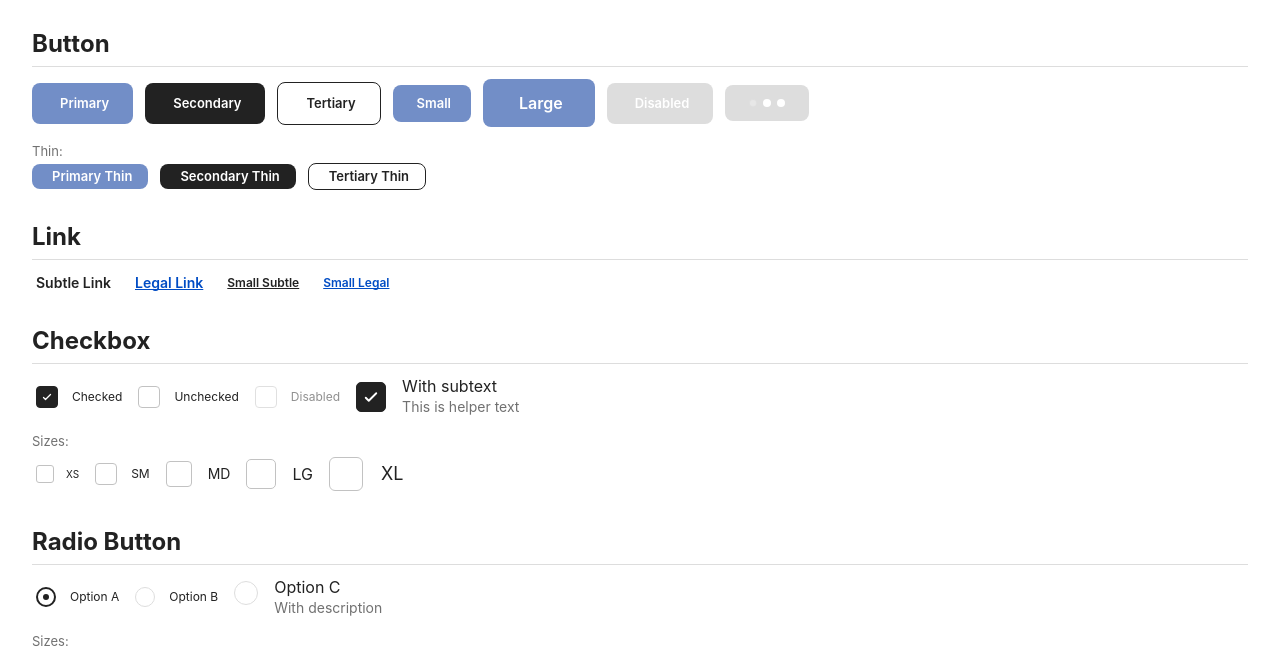
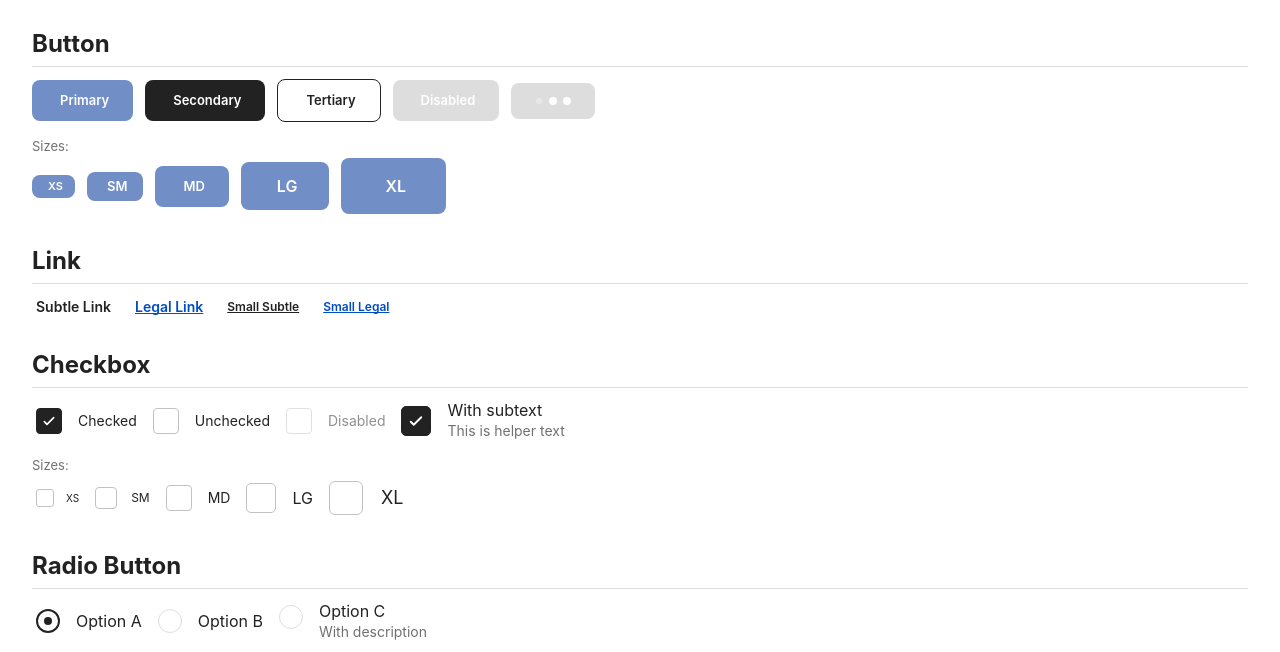
Before and after one commit to LandoCole/caylina-ui-kit, a website built with Vite: page index.html in a window 1280 px wide. Shown: the part 131-783 px from the top of the page. Built offline with nearby package versions, Linux system fonts and the light colour scheme.

Commit message:
Standardize sizing across all components: default to md, normalize size names
- Change default size from sm to md for badge, chip, progress-bar, checkbox, and radio-button
- Rename link size values from medium/small to md/sm with host attribute selectors
- Standardize button sizes to xs/sm/md/lg/xl, removing thin and full variants
- Add xs/xl size support to split-button, input, and textarea
- Normalize select and multi-select field padding and font sizes to use design tokens
- Update font family from SF Pro to Inter
- Update index.html demos to reflect all sizing changes

Co-Authored-By: Claude Opus 4.6 <noreply@anthropic.com>

```diff
--- a/index.html
+++ b/index.html
@@ -34,16 +34,16 @@
     <ca-button variant="primary">Primary</ca-button>
     <ca-button variant="secondary">Secondary</ca-button>
     <ca-button variant="tertiary">Tertiary</ca-button>
-    <ca-button variant="primary" size="sm">Small</ca-button>
-    <ca-button variant="primary" size="lg">Large</ca-button>
     <ca-button variant="primary" disabled>Disabled</ca-button>
     <ca-button variant="primary" loading>Loading</ca-button>
   </div>
-  <p style="margin: 8px 0 4px; font-size: 13px; color: var(--ca-text-muted);">Thin:</p>
+  <p style="margin: 8px 0 4px; font-size: 13px; color: var(--ca-text-muted);">Sizes:</p>
   <div class="row">
-    <ca-button variant="primary" size="thin">Primary Thin</ca-button>
-    <ca-button variant="secondary" size="thin">Secondary Thin</ca-button>
-    <ca-button variant="tertiary" size="thin">Tertiary Thin</ca-button>
+    <ca-button variant="primary" size="xs">XS</ca-button>
+    <ca-button variant="primary" size="sm">SM</ca-button>
+    <ca-button variant="primary" size="md">MD</ca-button>
+    <ca-button variant="primary" size="lg">LG</ca-button>
+    <ca-button variant="primary" size="xl">XL</ca-button>
   </div>
 
   <!-- ─── Link ─── -->
@@ -51,8 +51,8 @@
   <div class="row">
     <ca-link href="#" type="subtle">Subtle Link</ca-link>
     <ca-link href="#" type="legal">Legal Link</ca-link>
-    <ca-link href="#" type="subtle" size="small">Small Subtle</ca-link>
-    <ca-link href="#" type="legal" size="small">Small Legal</ca-link>
+    <ca-link href="#" type="subtle" size="sm">Small Subtle</ca-link>
+    <ca-link href="#" type="legal" size="sm">Small Legal</ca-link>
   </div>
 
   <!-- ─── Checkbox ─── -->
@@ -120,8 +120,14 @@
     <ca-input label="Email" type="email" placeholder="you@example.com"></ca-input>
     <ca-input label="Name" error="This field is required" value="Bad value"></ca-input>
     <ca-input label="Loading" loading placeholder="Searching..."></ca-input>
+  </div>
+  <p style="margin: 8px 0 4px; font-size: 13px; color: var(--ca-text-muted);">Sizes:</p>
+  <div class="col" style="max-width: 320px;">
+    <ca-input label="XS" size="xs" placeholder="Extra small input"></ca-input>
     <ca-input label="Small" size="sm" placeholder="Small input"></ca-input>
+    <ca-input label="Medium" size="md" placeholder="Medium input"></ca-input>
     <ca-input label="Large" size="lg" placeholder="Large input"></ca-input>
+    <ca-input label="XL" size="xl" placeholder="Extra large input"></ca-input>
   </div>
 
   <!-- ─── Callout ─── -->
@@ -134,10 +140,10 @@
   <!-- ─── Chip ─── -->
   <h2>Chip</h2>
   <div class="row">
-    <ca-chip>Small (default)</ca-chip>
-    <ca-chip selected>Selected SM</ca-chip>
-    <ca-chip size="md">Medium</ca-chip>
-    <ca-chip size="md" selected>Selected MD</ca-chip>
+    <ca-chip size="sm">Small</ca-chip>
+    <ca-chip size="sm" selected>Selected SM</ca-chip>
+    <ca-chip>Medium (default)</ca-chip>
+    <ca-chip selected>Selected MD</ca-chip>
     <ca-chip disabled>Disabled</ca-chip>
   </div>
 
@@ -334,6 +340,14 @@
   <h2>Textarea</h2>
   <div style="max-width: 400px;">
     <ca-textarea label="Comment" placeholder="Write something..." maxcount="200"></ca-textarea>
+  </div>
+  <p style="margin: 8px 0 4px; font-size: 13px; color: var(--ca-text-muted);">Sizes:</p>
+  <div class="col" style="max-width: 400px;">
+    <ca-textarea size="xs" placeholder="XS textarea" rows="2"></ca-textarea>
+    <ca-textarea size="sm" placeholder="SM textarea" rows="2"></ca-textarea>
+    <ca-textarea size="md" placeholder="MD textarea" rows="2"></ca-textarea>
+    <ca-textarea size="lg" placeholder="LG textarea" rows="2"></ca-textarea>
+    <ca-textarea size="xl" placeholder="XL textarea" rows="2"></ca-textarea>
   </div>
 
   <!-- ─── Tooltip ─── -->
--- a/src/lit/badge.ts
+++ b/src/lit/badge.ts
@@ -19,13 +19,13 @@ export class CaBadge extends LitElement {
     }
 
     /* Sizes */
-    :host, :host([size='sm']) {
+    :host([size='sm']) {
       font-size: var(--ca-font-size-xs);
       min-width: 18px;
       height: 18px;
       padding: 2px 6px;
     }
-    :host([size='md']) {
+    :host, :host([size='md']) {
       font-size: var(--ca-font-size-sm);
       min-width: 22px;
       height: 22px;
@@ -36,12 +36,12 @@ export class CaBadge extends LitElement {
     :host([dot]) {
       padding: 0;
     }
-    :host([dot]), :host([dot][size='sm']) {
+    :host([dot][size='sm']) {
       width: 8px;
       height: 8px;
       min-width: 8px;
     }
-    :host([dot][size='md']) {
+    :host([dot]), :host([dot][size='md']) {
       width: 10px;
       height: 10px;
       min-width: 10px;
@@ -54,7 +54,7 @@ export class CaBadge extends LitElement {
   `;
 
   @property({ type: String, reflect: true }) variant: 'default' | 'success' | 'warning' | 'danger' = 'default';
-  @property({ type: String, reflect: true }) size: 'sm' | 'md' = 'sm';
+  @property({ type: String, reflect: true }) size: 'sm' | 'md' = 'md';
   @property({ type: Boolean, reflect: true }) dot = false;
 
   render() {
--- a/src/lit/button.ts
+++ b/src/lit/button.ts
@@ -32,12 +32,11 @@ export class CaButton extends LitElement {
     }
 
     /* Sizes */
-    .button.thin { padding: 6px 16px; font-size: var(--ca-font-size-sm); }
-    .button.xs { padding: 8px 16px; font-size: var(--ca-font-size-xs); }
-    .button.sm { padding: 12px 20px; font-size: var(--ca-font-size-sm); }
+    .button.xs { padding: 6px 12px; font-size: var(--ca-font-size-xs); }
+    .button.sm { padding: 8px 16px; font-size: var(--ca-font-size-sm); }
     .button.md { padding: 14px 24px; font-size: var(--ca-font-size-sm); }
     .button.lg { padding: 16px 32px; font-size: var(--ca-font-size-lg); }
-    .button.full { padding: 14px 24px; font-size: var(--ca-font-size-lg); width: 100%; }
+    .button.xl { padding: 20px 40px; font-size: var(--ca-font-size-lg); }
 
     /* Primary */
     .button.primary {
@@ -133,7 +132,7 @@ export class CaButton extends LitElement {
   `;
 
   @property({ type: String, reflect: true }) variant: 'primary' | 'secondary' | 'tertiary' = 'primary';
-  @property({ type: String, reflect: true }) size: 'thin' | 'xs' | 'sm' | 'md' | 'lg' | 'full' = 'md';
+  @property({ type: String, reflect: true }) size: 'xs' | 'sm' | 'md' | 'lg' | 'xl' = 'md';
   @property({ type: Boolean, reflect: true }) disabled = false;
   @property({ type: Boolean, reflect: true }) loading = false;
 
--- a/src/lit/checkbox.ts
+++ b/src/lit/checkbox.ts
@@ -132,7 +132,7 @@ export class CaCheckbox extends LitElement {
 
   @property({ type: Boolean, reflect: true }) checked = false;
   @property({ type: Boolean, reflect: true }) disabled = false;
-  @property({ type: String, reflect: true }) size: 'xs' | 'sm' | 'md' | 'lg' | 'xl' = 'sm';
+  @property({ type: String, reflect: true }) size: 'xs' | 'sm' | 'md' | 'lg' | 'xl' = 'md';
   @property({ type: String }) label = '';
   @property({ type: String }) subtext = '';
 
--- a/src/lit/chip.ts
+++ b/src/lit/chip.ts
@@ -12,13 +12,13 @@ export class CaChip extends LitElement {
       display: inline-flex;
       align-items: center;
       justify-content: center;
-      padding: 6px 12px;
+      padding: 10px 20px;
       border-radius: 50px;
       border: 1px solid var(--ca-border);
       background-color: var(--ca-surface);
       font-family: var(--ca-font-family);
       font-weight: 400;
-      font-size: 12px;
+      font-size: 14px;
       line-height: 1;
       color: var(--ca-text-primary);
       cursor: pointer;
@@ -26,10 +26,10 @@ export class CaChip extends LitElement {
       transition: background-color var(--ca-transition-fast), border-color var(--ca-transition-fast), color var(--ca-transition-fast), transform 0.1s ease;
       box-sizing: border-box;
     }
-    /* Size: md */
-    :host([size='md']) .chip {
-      padding: 10px 20px;
-      font-size: 14px;
+    /* Size: sm */
+    :host([size='sm']) .chip {
+      padding: 6px 12px;
+      font-size: 12px;
     }
     .chip:hover {
       border-color: var(--ca-text-primary);
@@ -57,7 +57,7 @@ export class CaChip extends LitElement {
 
   @property({ type: Boolean, reflect: true }) selected = false;
   @property({ type: Boolean, reflect: true }) disabled = false;
-  @property({ type: String, reflect: true }) size: 'sm' | 'md' = 'sm';
+  @property({ type: String, reflect: true }) size: 'sm' | 'md' = 'md';
 
   private _handleClick() {
     if (this.disabled) return;
--- a/src/lit/input.ts
+++ b/src/lit/input.ts
@@ -90,15 +90,31 @@ export class CaInput extends LitElement {
       40% { opacity: 1; transform: scale(1); }
     }
 
+    /* Size: xs */
+    :host([size='xs']) .field {
+      padding: 6px 8px;
+      font-size: var(--ca-font-size-xs);
+      border-radius: 6px;
+      gap: 6px;
+    }
     /* Size: sm */
     :host([size='sm']) .field {
       padding: 8px 10px;
       font-size: var(--ca-font-size-xs);
+      border-radius: 6px;
     }
     /* Size: lg */
     :host([size='lg']) .field {
-      padding: 14px 16px;
+      padding: 14px 14px;
       font-size: var(--ca-font-size-lg);
+      border-radius: 10px;
+    }
+    /* Size: xl */
+    :host([size='xl']) .field {
+      padding: 18px 16px;
+      font-size: 20px;
+      border-radius: 12px;
+      gap: 10px;
     }
 
     /* Disabled */
@@ -115,7 +131,7 @@ export class CaInput extends LitElement {
   @property({ type: String }) placeholder = '';
   @property({ type: Boolean, reflect: true }) disabled = false;
   @property({ type: Boolean }) loading = false;
-  @property({ type: String, reflect: true }) size: 'sm' | 'md' | 'lg' = 'md';
+  @property({ type: String, reflect: true }) size: 'xs' | 'sm' | 'md' | 'lg' | 'xl' = 'md';
 
   private _handleInput(e: Event) {
     const input = e.target as HTMLInputElement;
--- a/src/lit/link.ts
+++ b/src/lit/link.ts
@@ -55,11 +55,11 @@ export class CaLink extends LitElement {
     }
 
     /* Sizes */
-    .link.small {
+    :host([size='sm']) .link {
       font-size: 12px;
       font-feature-settings: 'kern' 0;
     }
-    .link.subtle.small {
+    :host([size='sm']) .link.subtle {
       text-decoration: underline;
       text-decoration-skip-ink: none;
     }
@@ -80,7 +80,7 @@ export class CaLink extends LitElement {
   @property({ type: String }) href = '';
   @property({ type: String }) target = '';
   @property({ type: String, reflect: true }) type: 'subtle' | 'legal' = 'subtle';
-  @property({ type: String, reflect: true }) size: 'medium' | 'small' = 'medium';
+  @property({ type: String, reflect: true }) size: 'md' | 'sm' = 'md';
 
   render() {
     return html`
@@ -88,7 +88,6 @@ export class CaLink extends LitElement {
         class=${classMap({
           link: true,
           [this.type]: true,
-          [this.size]: true,
         })}
         href=${this.href}
         target=${ifDefined(this.target || undefined)}
--- a/src/lit/multi-select.ts
+++ b/src/lit/multi-select.ts
@@ -22,14 +22,14 @@ export class CaMultiSelect extends LitElement {
     .field {
       display: flex;
       align-items: center;
-      gap: 16px;
+      gap: 12px;
       width: 100%;
-      padding: 16px 12px;
+      padding: 10px 12px;
       border: 1px solid var(--ca-border-strong);
       border-radius: 8px;
       background-color: var(--ca-surface);
       font-family: var(--ca-font-family);
-      font-size: 16px;
+      font-size: var(--ca-font-size-md);
       color: var(--ca-text-primary);
       cursor: pointer;
       box-sizing: border-box;
@@ -42,52 +42,52 @@ export class CaMultiSelect extends LitElement {
     .field.loading { justify-content: center; pointer-events: none; }
 
     /* ── XS ── */
-    :host([size='xs']) .field { padding: 6px 8px; gap: 8px; font-size: 11px; border-radius: 6px; }
+    :host([size='xs']) .field { padding: 6px 8px; gap: 8px; font-size: var(--ca-font-size-xs); border-radius: 6px; }
     :host([size='xs']) .label { font-size: 9px; }
     :host([size='xs']) .value,
-    :host([size='xs']) .chips-area { font-size: 11px; }
+    :host([size='xs']) .chips-area { font-size: var(--ca-font-size-xs); }
     :host([size='xs']) .chip { padding: 1px 5px; font-size: 10px; gap: 3px; }
     :host([size='xs']) .chip-remove { width: 12px; height: 12px; }
     :host([size='xs']) .chip-remove svg { width: 8px; height: 8px; }
     :host([size='xs']) .chevron { width: 12px; height: 12px; }
-    :host([size='xs']) .option { padding: 6px 8px; font-size: 11px; gap: 6px; }
+    :host([size='xs']) .option { padding: 6px 8px; font-size: var(--ca-font-size-xs); gap: 6px; }
     :host([size='xs']) .dropdown { border-radius: 6px; }
-    :host([size='xs']) .search-input { font-size: 11px; }
+    :host([size='xs']) .search-input { font-size: var(--ca-font-size-xs); }
     :host([size='xs']) .search-wrapper { padding: 6px 8px; }
     :host([size='xs']) .checkbox-box { width: 13px; height: 13px; border-radius: 3px; }
     :host([size='xs']) .checkbox-box svg { width: 8px; height: 8px; }
 
     /* ── SM ── */
-    :host([size='sm']) .field { padding: 10px 10px; gap: 10px; font-size: 13px; border-radius: 6px; }
+    :host([size='sm']) .field { padding: 8px 10px; gap: 10px; font-size: var(--ca-font-size-sm); border-radius: 6px; }
     :host([size='sm']) .label { font-size: 10px; }
     :host([size='sm']) .value,
-    :host([size='sm']) .chips-area { font-size: 13px; }
+    :host([size='sm']) .chips-area { font-size: var(--ca-font-size-sm); }
     :host([size='sm']) .chip { padding: 2px 6px; font-size: 11px; gap: 3px; }
     :host([size='sm']) .chip-remove { width: 14px; height: 14px; }
     :host([size='sm']) .chip-remove svg { width: 8px; height: 8px; }
     :host([size='sm']) .chevron { width: 14px; height: 14px; }
-    :host([size='sm']) .option { padding: 8px 10px; font-size: 13px; gap: 8px; }
+    :host([size='sm']) .option { padding: 8px 10px; font-size: var(--ca-font-size-sm); gap: 8px; }
     :host([size='sm']) .dropdown { border-radius: 6px; }
-    :host([size='sm']) .search-input { font-size: 13px; }
+    :host([size='sm']) .search-input { font-size: var(--ca-font-size-sm); }
     :host([size='sm']) .search-wrapper { padding: 8px 10px; }
     :host([size='sm']) .checkbox-box { width: 14px; height: 14px; border-radius: 3px; }
     :host([size='sm']) .checkbox-box svg { width: 9px; height: 9px; }
 
     /* ── LG ── */
-    :host([size='lg']) .field { padding: 18px 14px; gap: 18px; font-size: 18px; border-radius: 10px; }
+    :host([size='lg']) .field { padding: 14px 14px; gap: 14px; font-size: var(--ca-font-size-lg); border-radius: 10px; }
     :host([size='lg']) .label { font-size: 13px; }
     :host([size='lg']) .value,
-    :host([size='lg']) .chips-area { font-size: 18px; }
+    :host([size='lg']) .chips-area { font-size: var(--ca-font-size-lg); }
     :host([size='lg']) .chip { padding: 4px 10px; font-size: 14px; }
     :host([size='lg']) .chevron { width: 18px; height: 18px; }
-    :host([size='lg']) .option { padding: 16px 14px; font-size: 18px; }
+    :host([size='lg']) .option { padding: 14px 14px; font-size: var(--ca-font-size-lg); }
     :host([size='lg']) .dropdown { border-radius: 10px; }
-    :host([size='lg']) .search-input { font-size: 18px; }
+    :host([size='lg']) .search-input { font-size: var(--ca-font-size-lg); }
     :host([size='lg']) .search-wrapper { padding: 14px; }
     :host([size='lg']) .checkbox-box { width: 20px; height: 20px; }
 
     /* ── XL ── */
-    :host([size='xl']) .field { padding: 20px 16px; gap: 20px; font-size: 20px; border-radius: 12px; }
+    :host([size='xl']) .field { padding: 18px 16px; gap: 16px; font-size: 20px; border-radius: 12px; }
     :host([size='xl']) .label { font-size: 14px; }
     :host([size='xl']) .value,
     :host([size='xl']) .chips-area { font-size: 20px; }
@@ -117,7 +117,7 @@ export class CaMultiSelect extends LitElement {
     .value {
       font-family: var(--ca-font-family);
       font-weight: 400;
-      font-size: 16px;
+      font-size: var(--ca-font-size-md);
       color: var(--ca-text-primary);
       line-height: 1;
       overflow: hidden;
@@ -220,7 +220,7 @@ export class CaMultiSelect extends LitElement {
       outline: none;
       background: transparent;
       font-family: var(--ca-font-family);
-      font-size: 14px;
+      font-size: var(--ca-font-size-md);
       color: var(--ca-text-primary);
       box-sizing: border-box;
     }
@@ -241,7 +241,7 @@ export class CaMultiSelect extends LitElement {
       border: none;
       cursor: pointer;
       font-family: var(--ca-font-family);
-      font-size: 14px;
+      font-size: var(--ca-font-size-md);
       color: var(--ca-text-primary);
       text-align: left;
       box-sizing: border-box;
--- a/src/lit/progress-bar.ts
+++ b/src/lit/progress-bar.ts
@@ -12,13 +12,13 @@ export class CaProgressBar extends LitElement {
     }
     .track {
       flex: 1;
-      height: 6px;
+      height: 8px;
       border-radius: var(--ca-radius-full);
       background-color: var(--ca-surface-active);
       overflow: hidden;
     }
-    :host([size='md']) .track {
-      height: 8px;
+    :host([size='sm']) .track {
+      height: 6px;
     }
     .fill {
       height: 100%;
@@ -29,20 +29,20 @@ export class CaProgressBar extends LitElement {
     }
     .label {
       font-family: var(--ca-font-family);
-      font-size: var(--ca-font-size-xs);
+      font-size: var(--ca-font-size-sm);
       color: var(--ca-text-secondary);
       white-space: nowrap;
       flex-shrink: 0;
     }
-    :host([size='md']) .label {
-      font-size: var(--ca-font-size-sm);
+    :host([size='sm']) .label {
+      font-size: var(--ca-font-size-xs);
     }
   `;
 
   @property({ type: Number }) value = 0;
   @property({ type: Number }) max = 100;
   @property({ type: Boolean, reflect: true, attribute: 'show-label' }) showLabel = false;
-  @property({ type: String, reflect: true }) size: 'sm' | 'md' = 'sm';
+  @property({ type: String, reflect: true }) size: 'sm' | 'md' = 'md';
   @property({ type: String }) labelSuffix = '';
 
   private get _percent(): number {
--- a/src/lit/radio-button.ts
+++ b/src/lit/radio-button.ts
@@ -135,7 +135,7 @@ export class CaRadio extends LitElement {
 
   @property({ type: Boolean, reflect: true }) checked = false;
   @property({ type: Boolean, reflect: true }) disabled = false;
-  @property({ type: String, reflect: true }) size: 'xs' | 'sm' | 'md' | 'lg' | 'xl' = 'sm';
+  @property({ type: String, reflect: true }) size: 'xs' | 'sm' | 'md' | 'lg' | 'xl' = 'md';
   @property({ type: String }) name = '';
   @property({ type: String }) value = '';
   @property({ type: String }) label = '';
--- a/src/lit/select.ts
+++ b/src/lit/select.ts
@@ -20,14 +20,14 @@ export class CaSelect extends LitElement {
     .field {
       display: flex;
       align-items: center;
-      gap: 16px;
+      gap: 12px;
       width: 100%;
-      padding: 16px 12px;
+      padding: 10px 12px;
       border: 1px solid var(--ca-border-strong);
       border-radius: 8px;
       background-color: var(--ca-surface);
       font-family: var(--ca-font-family);
-      font-size: 16px;
+      font-size: var(--ca-font-size-md);
       color: var(--ca-text-primary);
       cursor: pointer;
       box-sizing: border-box;
@@ -45,36 +45,36 @@ export class CaSelect extends LitElement {
       justify-content: center;
       pointer-events: none;
     }
-    :host([size='xs']) .field { padding: 6px 8px; gap: 8px; font-size: 11px; border-radius: 6px; }
+    :host([size='xs']) .field { padding: 6px 8px; gap: 8px; font-size: var(--ca-font-size-xs); border-radius: 6px; }
     :host([size='xs']) .label { font-size: 9px; }
-    :host([size='xs']) .value { font-size: 11px; }
+    :host([size='xs']) .value { font-size: var(--ca-font-size-xs); }
     :host([size='xs']) .chevron { width: 12px; height: 12px; }
     :host([size='xs']) .dropdown { border-radius: 6px; }
-    :host([size='xs']) .option { padding: 6px 8px; font-size: 11px; gap: 8px; }
+    :host([size='xs']) .option { padding: 6px 8px; font-size: var(--ca-font-size-xs); gap: 8px; }
     :host([size='xs']) .check-icon { width: 14px; height: 14px; }
 
-    :host([size='sm']) .field { padding: 10px 10px; gap: 10px; font-size: 13px; border-radius: 6px; }
+    :host([size='sm']) .field { padding: 8px 10px; gap: 10px; font-size: var(--ca-font-size-sm); border-radius: 6px; }
     :host([size='sm']) .label { font-size: 10px; }
-    :host([size='sm']) .value { font-size: 13px; }
+    :host([size='sm']) .value { font-size: var(--ca-font-size-sm); }
     :host([size='sm']) .chevron { width: 14px; height: 14px; }
     :host([size='sm']) .dropdown { border-radius: 6px; }
-    :host([size='sm']) .option { padding: 8px 10px; font-size: 13px; gap: 10px; }
+    :host([size='sm']) .option { padding: 8px 10px; font-size: var(--ca-font-size-sm); gap: 10px; }
     :host([size='sm']) .check-icon { width: 18px; height: 18px; }
 
-    :host([size='lg']) .field { padding: 18px 14px; gap: 18px; font-size: 18px; border-radius: 10px; }
+    :host([size='lg']) .field { padding: 14px 14px; gap: 14px; font-size: var(--ca-font-size-lg); border-radius: 10px; }
     :host([size='lg']) .label { font-size: 13px; }
-    :host([size='lg']) .value { font-size: 18px; }
+    :host([size='lg']) .value { font-size: var(--ca-font-size-lg); }
     :host([size='lg']) .chevron { width: 18px; height: 18px; }
     :host([size='lg']) .dropdown { border-radius: 10px; }
-    :host([size='lg']) .option { padding: 16px 14px; font-size: 18px; gap: 18px; }
+    :host([size='lg']) .option { padding: 14px 14px; font-size: var(--ca-font-size-lg); gap: 14px; }
     :host([size='lg']) .check-icon { width: 26px; height: 26px; }
 
-    :host([size='xl']) .field { padding: 20px 16px; gap: 20px; font-size: 20px; border-radius: 12px; }
+    :host([size='xl']) .field { padding: 18px 16px; gap: 16px; font-size: 20px; border-radius: 12px; }
     :host([size='xl']) .label { font-size: 14px; }
     :host([size='xl']) .value { font-size: 20px; }
     :host([size='xl']) .chevron { width: 20px; height: 20px; }
     :host([size='xl']) .dropdown { border-radius: 12px; }
-    :host([size='xl']) .option { padding: 18px 16px; font-size: 20px; gap: 20px; }
+    :host([size='xl']) .option { padding: 18px 16px; font-size: 20px; gap: 16px; }
     :host([size='xl']) .check-icon { width: 28px; height: 28px; }
     .text-area {
       flex: 1;
@@ -93,7 +93,7 @@ export class CaSelect extends LitElement {
     .value {
       font-family: var(--ca-font-family);
       font-weight: 400;
-      font-size: 16px;
+      font-size: var(--ca-font-size-md);
       color: var(--ca-text-primary);
       line-height: 1;
       overflow: hidden;
@@ -129,14 +129,14 @@ export class CaSelect extends LitElement {
     .option {
       display: flex;
       align-items: center;
-      gap: 16px;
+      gap: 12px;
       width: 100%;
-      padding: 16px;
+      padding: 10px 12px;
       background: none;
       border: none;
       cursor: pointer;
       font-family: var(--ca-font-family);
-      font-size: 16px;
+      font-size: var(--ca-font-size-md);
       color: var(--ca-text-primary);
       text-align: left;
       box-sizing: border-box;
--- a/src/lit/split-button.ts
+++ b/src/lit/split-button.ts
@@ -15,15 +15,21 @@ export class CaSplitButton extends LitElement {
     .main-button { border-radius: var(--ca-radius-button) 0 0 var(--ca-radius-button); }
     .dropdown-trigger { border-radius: 0 var(--ca-radius-button) var(--ca-radius-button) 0; }
     .divider { width: 1px; align-self: center; height: 60%; flex-shrink: 0; }
+    /* Size: xs */
+    :host([size="xs"]) .main-button { padding: 6px 12px; font-size: 11px; }
+    :host([size="xs"]) .dropdown-trigger { padding: 6px 8px; }
     /* Size: sm */
-    :host([size="sm"]) .main-button { padding: 6px 16px; font-size: 13px; }
-    :host([size="sm"]) .dropdown-trigger { padding: 6px 10px; }
+    :host([size="sm"]) .main-button { padding: 8px 16px; font-size: 13px; }
+    :host([size="sm"]) .dropdown-trigger { padding: 8px 10px; }
     /* Size: md (default) */
     .main-button { padding: 14px 24px; font-size: 13px; }
     .dropdown-trigger { padding: 14px 12px; }
     /* Size: lg */
     :host([size="lg"]) .main-button { padding: 16px 32px; font-size: 16px; }
     :host([size="lg"]) .dropdown-trigger { padding: 16px 16px; }
+    /* Size: xl */
+    :host([size="xl"]) .main-button { padding: 20px 40px; font-size: 16px; }
+    :host([size="xl"]) .dropdown-trigger { padding: 20px 20px; }
     /* Primary */
     :host([variant="primary"]) .main-button, :host([variant="primary"]) .dropdown-trigger, .main-button, .dropdown-trigger { background-color: var(--ca-color-primary); color: var(--ca-color-white); border: none; }
     :host([variant="primary"]) .divider, .divider { background-color: rgba(255,255,255,0.25); }
@@ -60,7 +66,7 @@ export class CaSplitButton extends LitElement {
   `;
 
   @property({ type: String, reflect: true }) variant: 'primary' | 'secondary' | 'tertiary' = 'primary';
-  @property({ type: String, reflect: true }) size: 'sm' | 'md' | 'lg' = 'md';
+  @property({ type: String, reflect: true }) size: 'xs' | 'sm' | 'md' | 'lg' | 'xl' = 'md';
   @property({ type: Array }) options: SplitButtonOption[] = [];
   @property({ type: String }) value = '';
   @property({ type: String }) label = '';
--- a/src/lit/textarea.ts
+++ b/src/lit/textarea.ts
@@ -76,7 +76,38 @@ export class CaTextarea extends LitElement {
     .counter-over {
       color: var(--ca-text-danger);
     }
+
+    /* Size: xs */
+    :host([size='xs']) textarea {
+      padding: 6px 8px;
+      font-size: var(--ca-font-size-xs);
+    }
+    :host([size='xs']) .field { border-radius: 6px; }
+
+    /* Size: sm */
+    :host([size='sm']) textarea {
+      padding: 8px 10px;
+      font-size: var(--ca-font-size-xs);
+    }
+    :host([size='sm']) .field { border-radius: 6px; }
+
+    /* Size: lg */
+    :host([size='lg']) textarea {
+      padding: 14px 14px;
+      font-size: var(--ca-font-size-lg);
+    }
+    :host([size='lg']) .field { border-radius: 10px; }
+
+    /* Size: xl */
+    :host([size='xl']) textarea {
+      padding: 18px 16px;
+      font-size: 20px;
+    }
+    :host([size='xl']) .field { border-radius: 12px; }
   `;
+
+  @property({ type: String, reflect: true })
+  size: 'xs' | 'sm' | 'md' | 'lg' | 'xl' = 'md';
 
   @property({ type: String })
   label = '';
--- a/src/tokens.css
+++ b/src/tokens.css
@@ -37,7 +37,7 @@
     --ca-color-focus-ring: #D3D3D3;
 
     /* ── Typography ── */
-    --ca-font-family: "SF Pro", -apple-system, BlinkMacSystemFont, "Segoe UI", Roboto, Helvetica, Arial, sans-serif;
+    --ca-font-family: "Inter", -apple-system, BlinkMacSystemFont, "Segoe UI", Roboto, Helvetica, Arial, sans-serif;
     --ca-font-weight-semibold: 590;
 
     --ca-font-size-xs: 11px;
```
